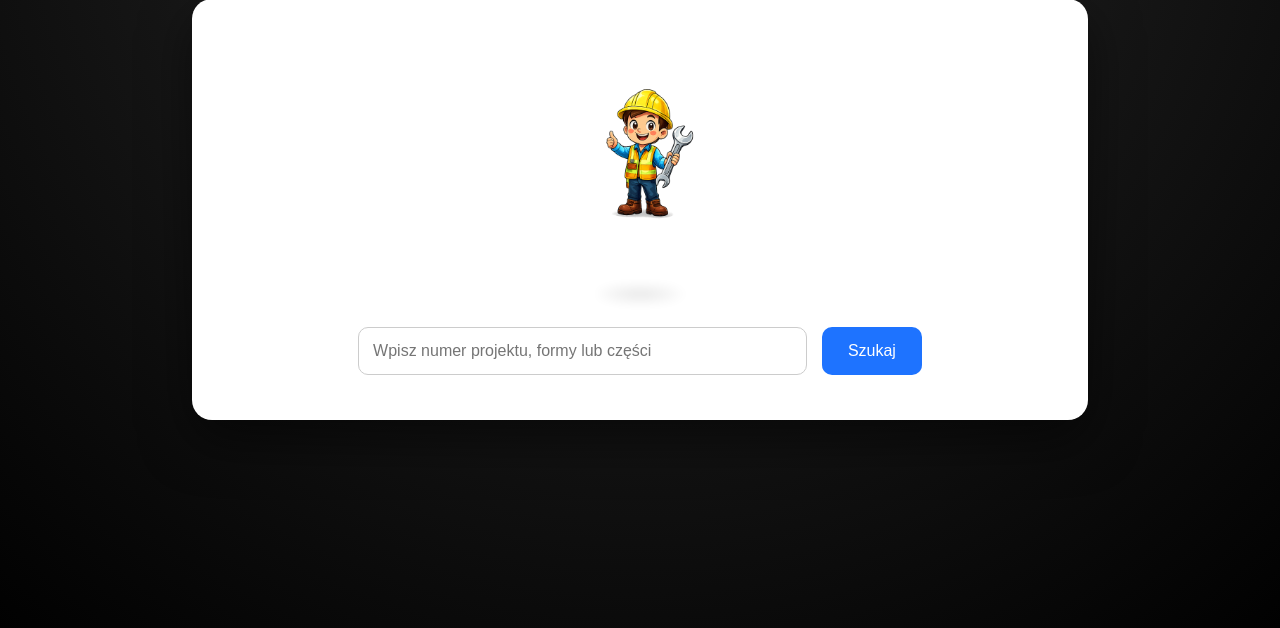
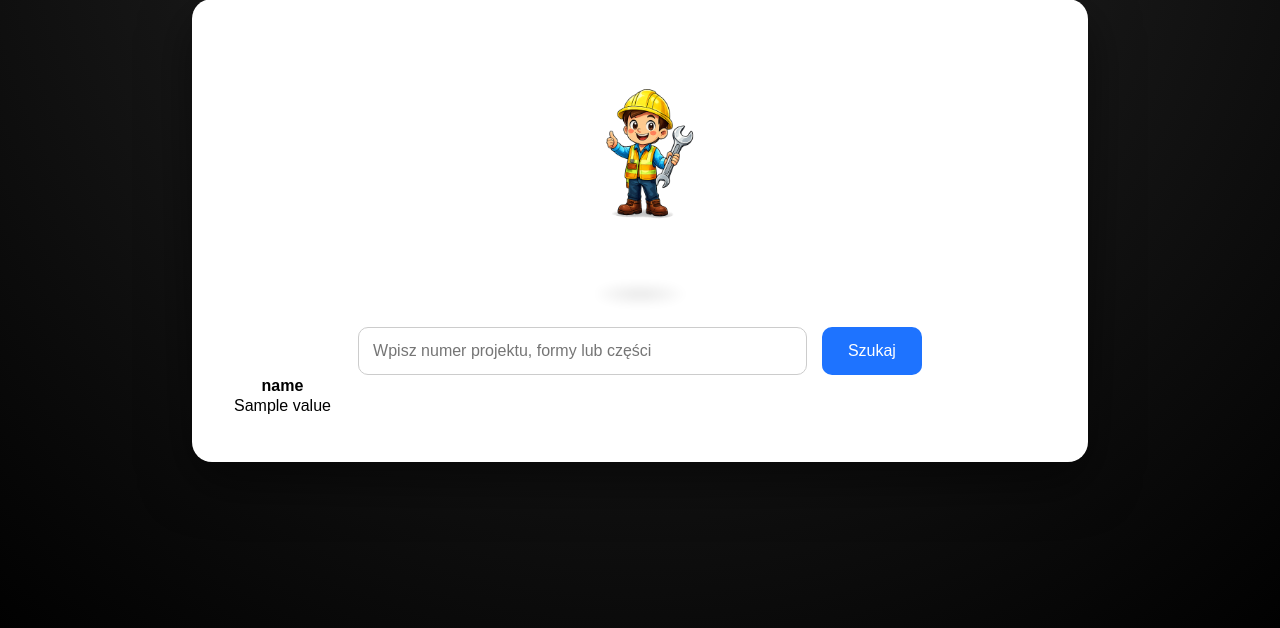
Before and after one commit to zmech23/lokalizator-lap-robotow-grammer, a Flask app: template templates/index.html in a window 1280 px wide. Shown: the part 140-768 px from the top of the page. Run offline with Flask 3, Linux system fonts and the light colour scheme; the template is opened without the code that fills it: most values are stand-ins (such as "Sample title", 1, 10 or a date in 2020); parts of the project's set-up code (start-up, migrations or seed data) failed here and were passed over.

Commit message:
Update index.html

```diff
--- a/templates/index.html
+++ b/templates/index.html
@@ -34,15 +34,25 @@
             <button type="submit">Szukaj</button>
         </form>
 
-        {% if results %}
-            <div class="results">
-                <!-- tutaj masz tabelę / wyniki -->
-            </div>
-        {% endif %}
-
-    </div>
-
+   {% if results %}
+<div class="results">
+    <table class="results-table">
+        <thead>
+            <tr>
+                {% for key in results[0].keys() %}
+                    <th>{{ key }}</th>
+                {% endfor %}
+            </tr>
+        </thead>
+        <tbody>
+            {% for row in results %}
+                <tr>
+                    {% for value in row.values() %}
+                        <td>{{ value }}</td>
+                    {% endfor %}
+                </tr>
+            {% endfor %}
+        </tbody>
+    </table>
 </div>
-
-</body>
-</html>
+{% endif %}
```
